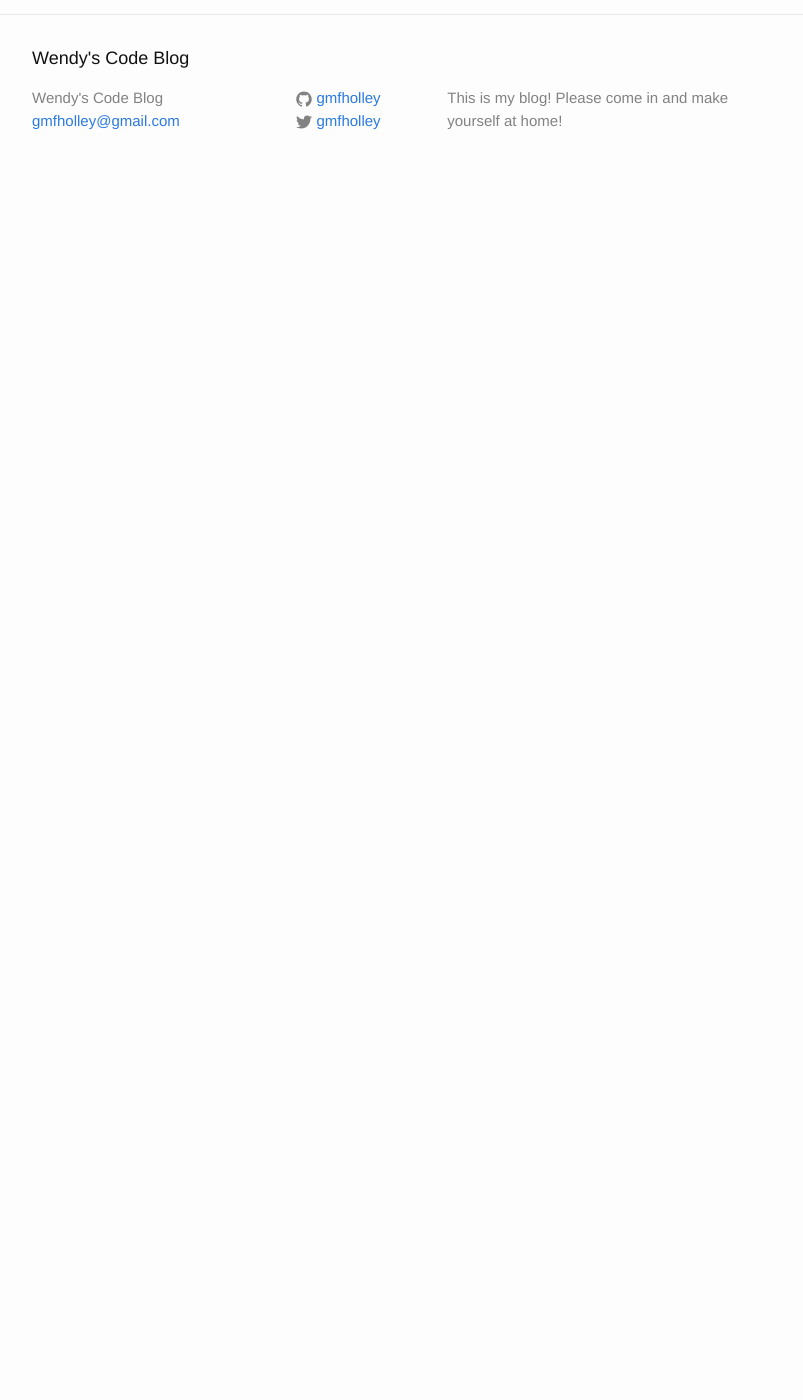
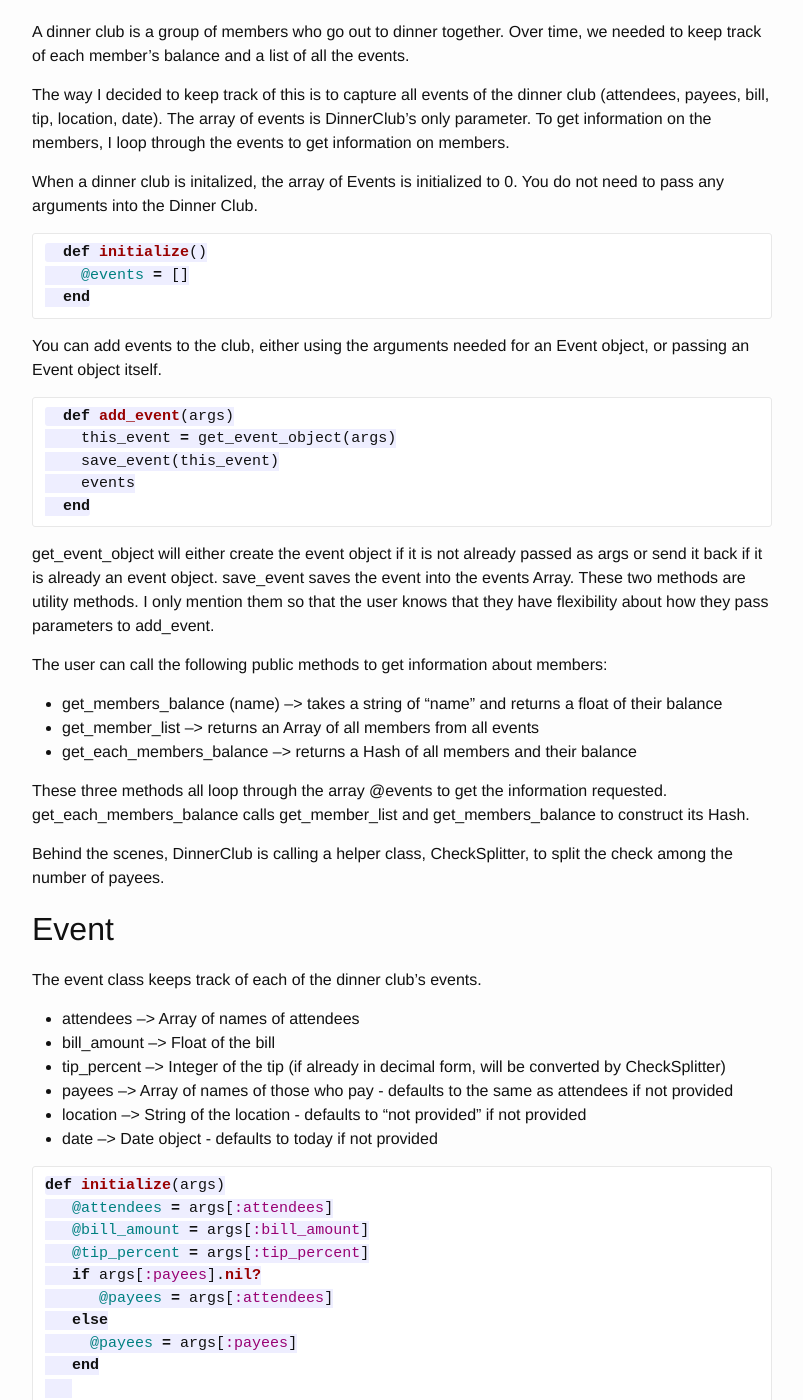
Before and after one commit to Gmfholley/Gmfholley, a Jekyll site: the page built from _posts/2015-06-10-dinner-club.markdown, in a window 1280 px wide and 1400 px high, scrolled down 270 px. Shown: the whole window, without its empty margins (238-1041 px from the left). Built offline with Jekyll 4.4.1, drawn with Linux system fonts in a browser that asks for light colours; Markdown is read by kramdown in place of the engine named in the settings; before the commit the page ends 900 px from its top, so only the background shows below that; some of the changed text lies outside the part shown.

Commit message:
Updates dinner club markdown

````diff
--- a/_posts/2015-06-10-dinner-club.markdown
+++ b/_posts/2015-06-10-dinner-club.markdown
@@ -6,3 +6,99 @@ categories: ruby classes sample-code
 ---
 
 So I'm working on this cool project that I thought I'd share with you.
+
+# Dinner Club
+
+A dinner club is a group of members who go out to dinner together.  Over time, we needed to keep track of each member's balance and a list of all the events.
+
+The way I decided to keep track of this is to capture all events of the dinner club (attendees, payees, bill, tip, location, date).  The array of events is DinnerClub's only parameter.  To get information on the members, I loop through the events to get information on members.
+
+When a dinner club is initalized, the array of Events is initialized to 0.  You do not need to pass any arguments into the Dinner Club.
+
+```ruby
+  def initialize()
+    @events = []
+  end
+```
+
+You can add events to the club, either using the arguments needed for an Event object, or passing an Event object itself.
+```ruby
+  def add_event(args)
+    this_event = get_event_object(args)
+    save_event(this_event)
+    events
+  end
+```
+get_event_object will either create the event object if it is not already passed as args or send it back if it is already an event object.
+save_event saves the event into the events Array.
+These two methods are utility methods.  I only mention them so that the user knows that they have flexibility about how they pass parameters to add_event.
+
+The user can call the following public methods to get information about members:
+ - get_members_balance (name)     --> takes a string of "name" and returns a float of their balance
+ - get_member_list                --> returns an Array of all members from all events
+ - get_each_members_balance       --> returns a Hash of all members and their balance
+
+These three methods all loop through the array @events to get the information requested.  get_each_members_balance calls get_member_list and get_members_balance to construct its Hash.
+
+Behind the scenes, DinnerClub is calling a helper class, CheckSplitter, to split the check among the number of payees.
+
+## Event
+
+The event class keeps track of each of the dinner club's events.
+- attendees     --> Array of names of attendees
+- bill_amount   --> Float of the bill
+- tip_percent   --> Integer of the tip (if already in decimal form, will be converted by CheckSplitter)
+- payees        --> Array of names of those who pay - defaults to the same as attendees if not provided
+- location      --> String of the location  - defaults to "not provided" if not provided
+- date          --> Date object - defaults to today if not provided
+
+```ruby
+def initialize(args)
+   @attendees = args[:attendees]
+   @bill_amount = args[:bill_amount]
+   @tip_percent = args[:tip_percent]
+   if args[:payees].nil?
+      @payees = args[:attendees]
+   else
+     @payees = args[:payees]
+   end
+
+   set_location(args[:location])
+   set_date(args[:date])
+ end
+```
+
+Event's methods are mainly to set default values for the arguments.  I considered making it a struct, but the initializing methods were handy.  I also considered calling CheckSplitter directly from Events.  But I decided to let DinnerClub handle it because then DinnerClub is responsible for knowing about both CheckSplitter and Events.  There's less chance that DinnerClub breaks because I change the Events class or CheckSplitter later.
+
+### CheckSplitter
+
+CheckSplitter takes three parameters:
+- size_of_party --> Integer, or if not an integer, will be set to 1
+- bill_amount   --> Float of the bill - or if not a float, will be set to 0
+- tip_percent   --> Integer of the tip - defaults to 18
+
+```ruby
+  def initialize (args)
+   set_size_party(args[:size_of_party])
+   set_bill_amount(args[:bill_amount])
+   args[:tip_percent].nil? ? set_tip_percent : set_tip_percent(args[:tip_percent])
+   nil
+  end
+```
+
+The set_size_party, set_bill_amount, and set_tip_percent are utility methods to set default values or correct for incorrectly inputted values.  For example, size_of_party is set to 1 if a user passes a value that is a string or 0, so that the calculation of each_persons_split is not infinity.
+
+The user will probably only use the calculate_per_person_share method.  num_persons, if not provided, defaults to the size_of_party but can be set to another value (for example, to accommodate a party who treats a birthday girl).
+
+calculate_per_person_share calls a utility method, calculate_total, that has calcualted the final bill + tip.  calculate_per_person_share returns a Float rounded to two decimals.
+
+```ruby
+  #Calculates each person's share
+  #
+  #num_persons - Integer representing how many people split the check
+  #
+  #returns Float, rounded to two decimals
+  def calculate_per_person_share (num_persons = @size_of_party)
+   (calculate_total / num_persons).round(2)
+   end
+```
````
